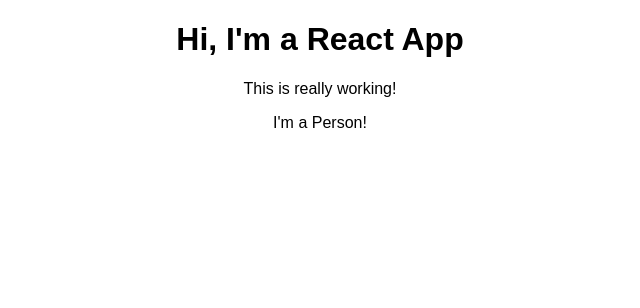
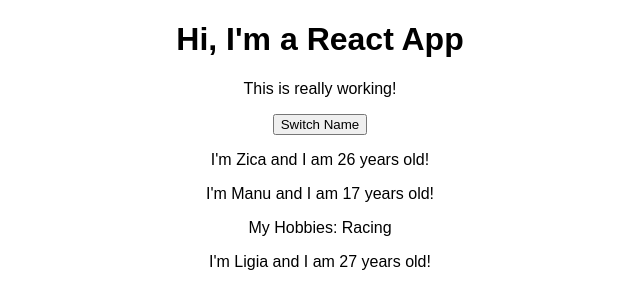
Before and after one commit to ambroziepaval/react-complete-guide, a React (Create React App) app: page / in a window 1280 px wide. Shown: the top 308 px of the page, without its empty margins (320-960 px from the left). Built offline with nearby package versions, Linux system fonts and the light colour scheme.

Commit message:
Handle Props & State

```diff
--- a/src/App.js
+++ b/src/App.js
@@ -3,15 +3,39 @@
 import Person from './Person/Person';
 
 class App extends Component {
+  // whenever the state changes, the component will re-render and reflect the new state
+  state = {
+    persons: [
+      { name: 'Zica', age: 26 },
+      { name: 'Manu', age: 17 },
+      { name: 'Ligia', age: 27 }
+    ],
+    otherState: 'some other value'
+  }
+
+  switchNameHandler = () => {
+    // console.log('Was clicked!')
+    // DON"T DO THIS: this.state.persons[0].name = 'Ambrozie';
+    this.setState({
+      persons: [
+        { name: 'Zica', age: 26 },
+        { name: 'Manu', age: 17 },
+        { name: 'Ligia', age: 10 }
+      ]
+    })
+  }
+
   render() {
     return (
       <div className="App">
         <h1>Hi, I'm a React App</h1>
         <p>This is really working!</p>
-        <Person />
+        <button onClick={this.switchNameHandler}>Switch Name</button>
+        <Person name={this.state.persons[0].name} age={this.state.persons[0].age} />
+        <Person name={this.state.persons[1].name} age={this.state.persons[1].age}>My Hobbies: Racing</Person>
+        <Person name={this.state.persons[2].name} age={this.state.persons[2].age} />
       </div>
     );
-    // the code above gets compile to the code below
     // return React.createElement('div', {className:'App'}, React.createElement('h1', null, 'Does this work now?'))
   }
 }
--- a/src/Person/Person.js
+++ b/src/Person/Person.js
@@ -1,7 +1,12 @@
 import React from 'react'
 
-const person = () => {
-    return <p>I'm a Person!</p>
+const person = (props) => {
+    return (
+        <div>
+            <p>I'm {props.name} and I am {props.age} years old!</p>
+            <p>{props.children}</p>
+        </div>
+    )
 }
 
 export default person;
```
